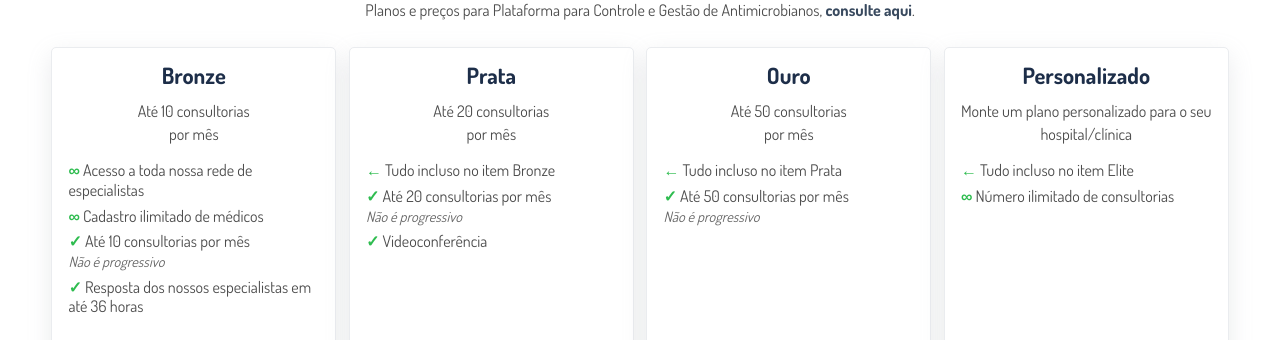
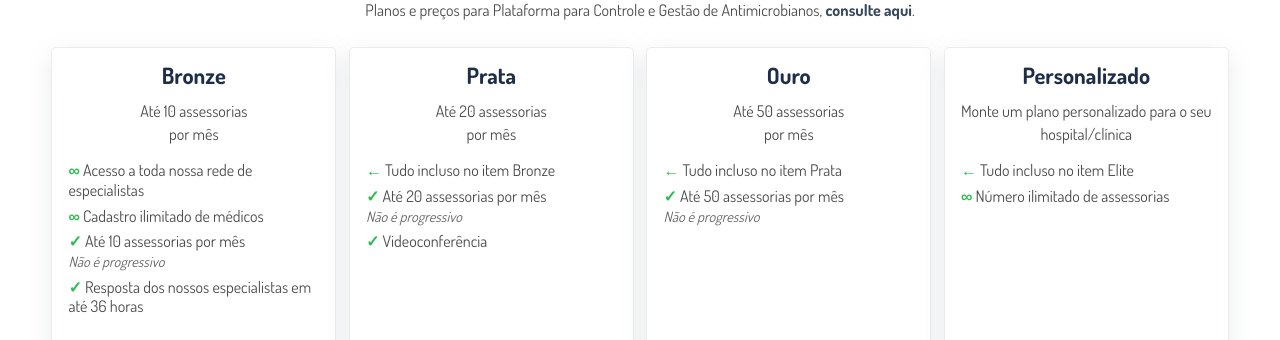
Before and after one commit to phguardian/site, a Jekyll site: the page built from assessoria.html, in a window 1280 px wide. Shown: the part 703-1043 px from the top of the page. Built offline with Jekyll 4.4.1, drawn with Linux system fonts in a browser that asks for light colours; nearby versions of some CDN libraries.

Commit message:
change consultoria to assessoria

```diff
--- a/assessoria.html
+++ b/assessoria.html
@@ -43,7 +43,7 @@ até 7 dias após a data da solicitação.
         <div>
             <h3>Bronze</h3>
             <p>
-                Até 10 consultorias
+                Até 10 assessorias
                 <br>
                 por mês
             </p>
@@ -56,7 +56,7 @@ até 7 dias após a data da solicitação.
                 Cadastro ilimitado de médicos
             </li>
             <li class="check-mark">
-                Até 10 consultorias por mês
+                Até 10 assessorias por mês
                 <br>
                 <span>Não é progressivo</span>
             </li>
@@ -77,7 +77,7 @@ até 7 dias após a data da solicitação.
         <div>
             <h3>Prata</h3>
             <p>
-                Até 20 consultorias
+                Até 20 assessorias
                 <br>
                 por mês
             </p>
@@ -87,7 +87,7 @@ até 7 dias após a data da solicitação.
                 Tudo incluso no item Bronze
             </li>
             <li class="check-mark">
-                Até 20 consultorias por mês
+                Até 20 assessorias por mês
                 <br>
                 <span>Não é progressivo</span>
             </li>
@@ -108,7 +108,7 @@ até 7 dias após a data da solicitação.
         <div>
             <h3>Ouro</h3>
             <p>
-                Até 50 consultorias <br>
+                Até 50 assessorias <br>
                 por mês
             </p>
         </div>
@@ -117,7 +117,7 @@ até 7 dias após a data da solicitação.
                 Tudo incluso no item Prata
             </li>
             <li class="check-mark">
-                Até 50 consultorias por mês
+                Até 50 assessorias por mês
                 <br>
                 <span>Não é progressivo</span>
             </li>
@@ -141,7 +141,7 @@ até 7 dias após a data da solicitação.
                 Tudo incluso no item Elite
             </li>
             <li class="infinity">
-                Número ilimitado de consultorias
+                Número ilimitado de assessorias
             </li>
         </ul>
         <div>
--- a/planos-precos.html
+++ b/planos-precos.html
@@ -55,9 +55,6 @@ description: Descubra o plano ideal para o seu hospital ou clínica
             </li>
             <li class="check-mark">
                 Laboratório
-            </li>
-            <li class="check-mark">
-
             </li>
         </ul>
         <div>
```
